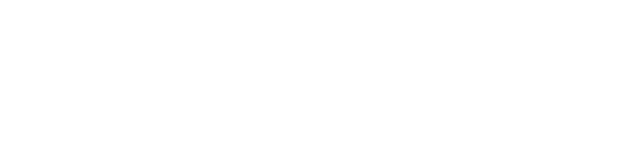
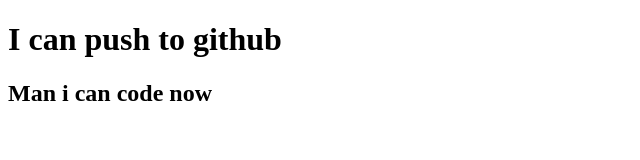
Before and after one commit to marufahamad/My-second-repo, a plain HTML site: page index.html in a window 1280 px wide. Shown: the whole page, without its empty margins (0-640 px from the left). Drawn offline with Linux system fonts and the light colour scheme.

Commit message:
added h1 h2 h3

```diff
--- a/index.html
+++ b/index.html
@@ -7,6 +7,7 @@
     <title>My Second Reop</title>
 </head>
 <body>
-
+    <h1>I can push to github</h1>
+    <h2>Man i can code now</h2>
 </body>
 </html>
```
